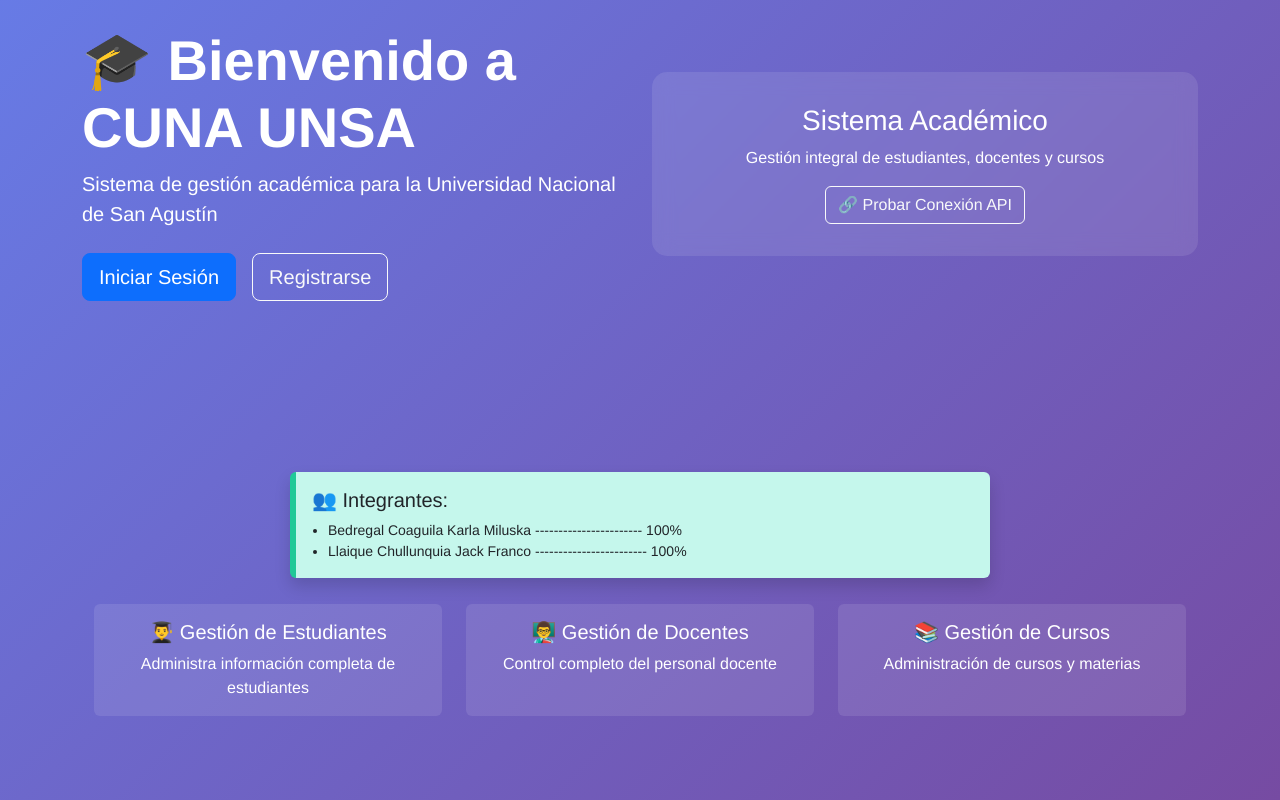
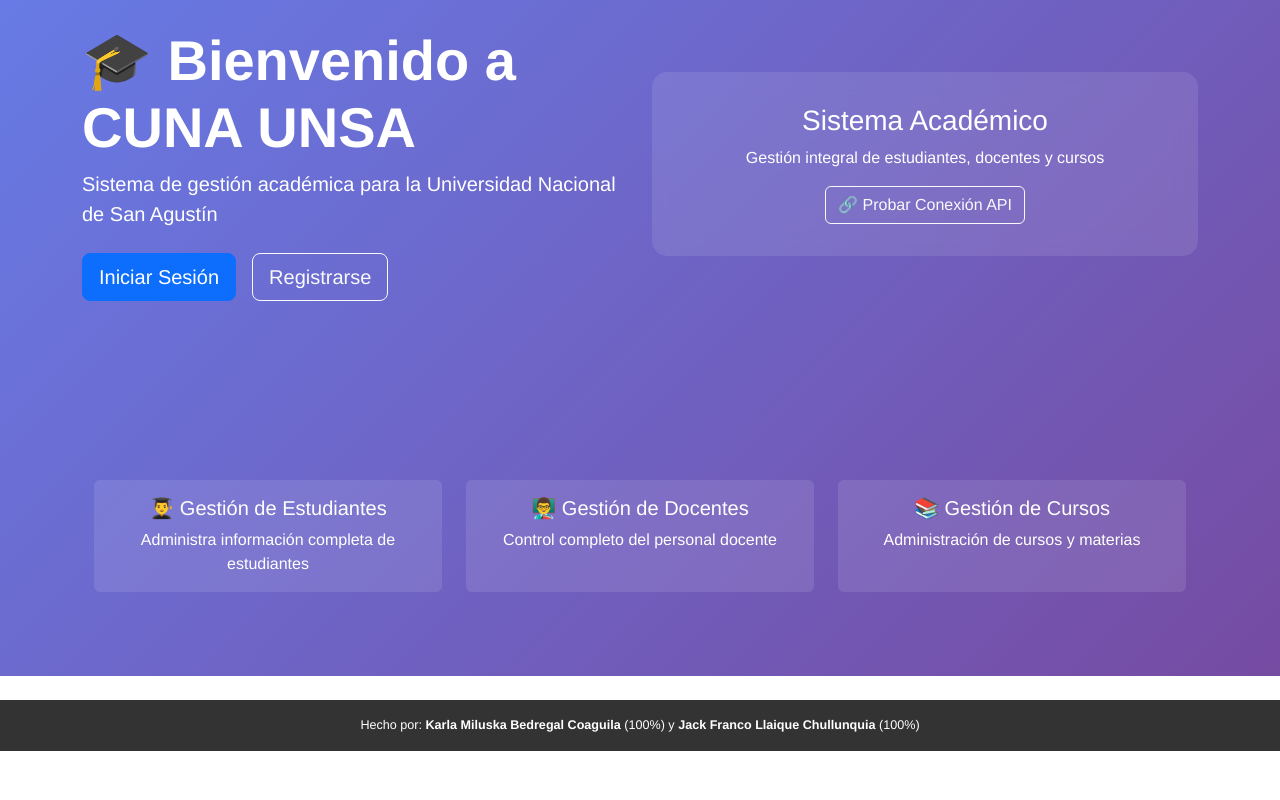
Before and after one commit to KarlaBedregal/CUNA, a Vue app: page / in a window 1280 px wide. Shown: the part 248-1048 px from the top of the page. After the commit the page ends 999 px from the top, so only its background shows below. Built offline with nearby package versions, Linux system fonts and the light colour scheme.

Commit message:
añadiendo integrantes

```diff
--- a/src/views/Home.vue
+++ b/src/views/Home.vue
@@ -51,17 +51,6 @@
           </div>
         </div>
 
-        <!-- INTEGRANTES -->
-        <div class="d-flex justify-content-center mt-2 mb-2">
-          <div class="integrantes-card p-3 rounded shadow text-dark text-start" style="max-width: 700px; width: 100%;">
-            <h5 class="mb-2">👥 Integrantes:</h5>
-            <ul class="mb-0 ps-3 small">
-              <li>Bedregal Coaguila Karla Miluska ----------------------- 100%</li>
-              <li>Llaique Chullunquia Jack Franco ------------------------ 100%</li>
-            </ul>
-          </div>
-        </div>
-
         <!-- FUNCIONALIDADES (TARJETAS) -->
         <div class="features-section mt-3">
           <div class="container">
@@ -98,6 +87,14 @@
 
       </div> <!-- container -->
     </div> <!-- hero-section -->
+    <footer class="footer mt-4 py-3 text-center text-white">
+      <div class="container">
+        <p class="mb-0 small">
+          Hecho por: <strong>Karla Miluska Bedregal Coaguila</strong> (100%) y
+          <strong>Jack Franco Llaique Chullunquia</strong> (100%)
+        </p>
+      </div>
+    </footer>
   </div>
 </template>
 
@@ -139,16 +136,16 @@
   backdrop-filter: blur(10px);
 }
 
-.integrantes-card {
-  background-color: #c5f7ec; /* aguamarina suave */
-  border-left: 6px solid #20c997;
-  font-weight: 500;
+.footer {
+  background-color: #333;
+  color: #eee;
+  font-size: 0.9rem;
 }
 
 .features-section {
-  padding-top: 10px;
+  padding-top: 0;
   padding-bottom: 20px;
-  margin-top: -10px;
+  margin-top: -30px;
 }
 
 .card {
```
